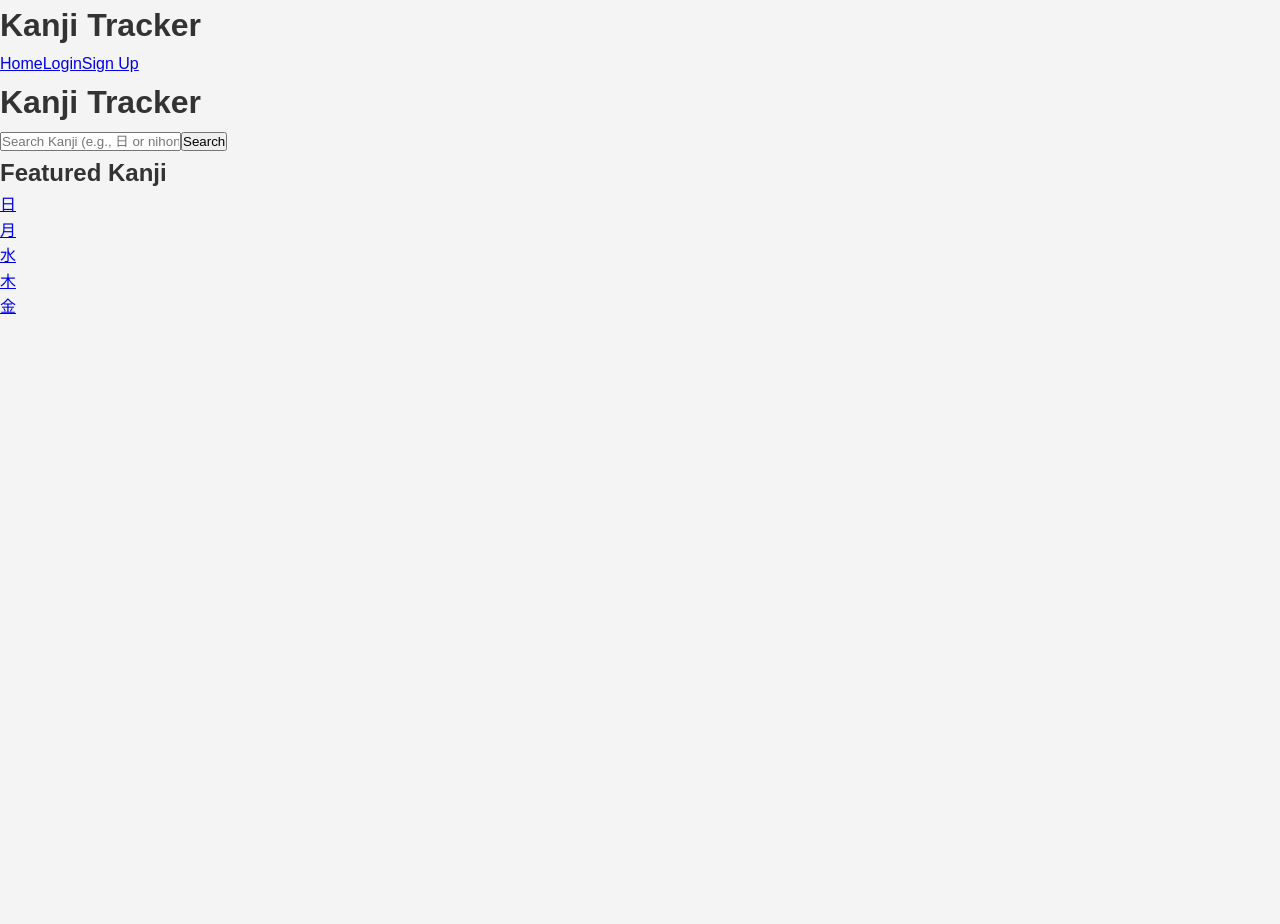
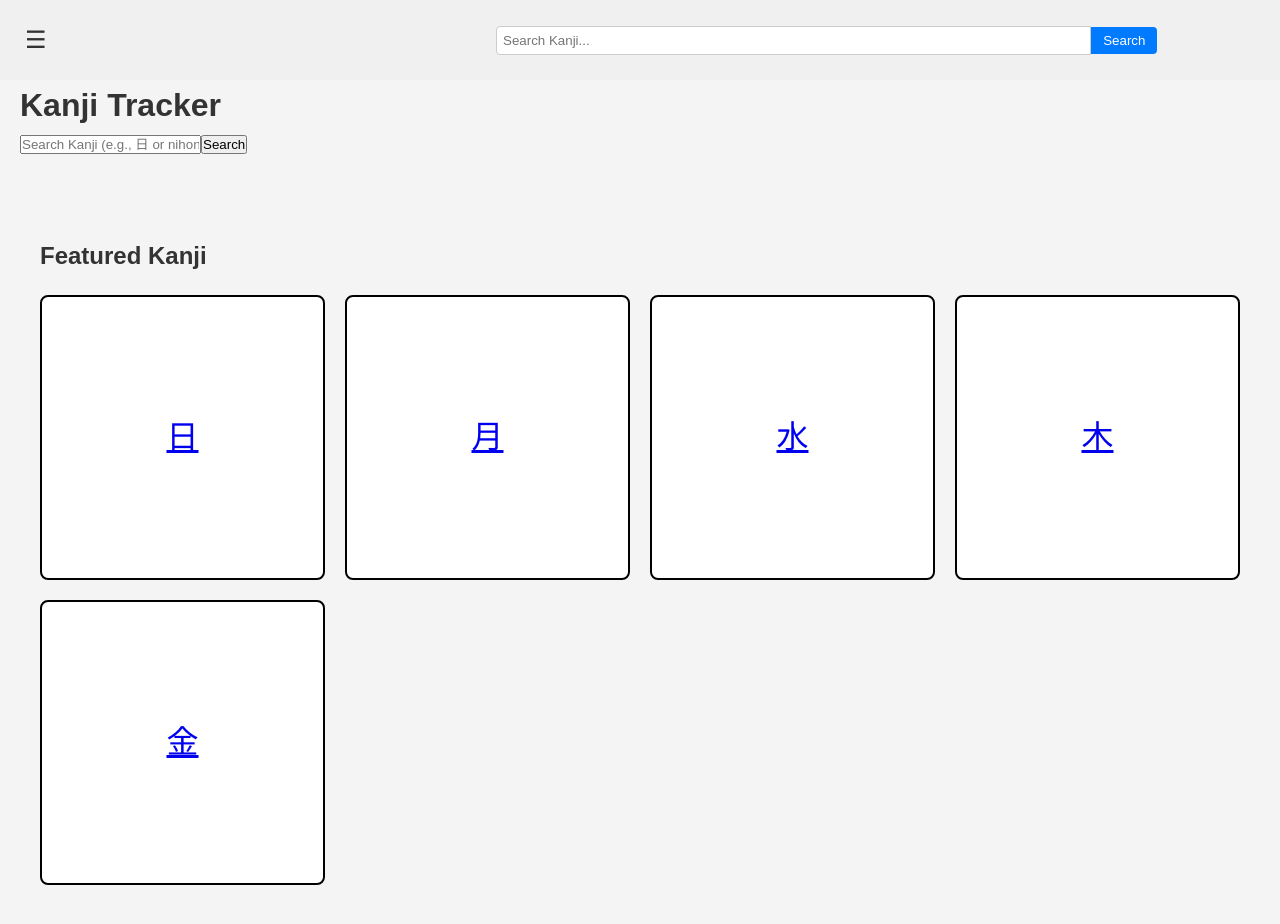
Before and after one commit to sally-z10/Kanji-Tracker, a React (Vite) app in the folder frontend/: page / in a window 1280 px wide. Shown: the top 924 px of the page. Before the commit the page ends 800 px from the top, so only its background shows below. Built offline with nearby package versions, Linux system fonts and the light colour scheme.

Commit message:
added styling but search bar meh

```diff
--- a/frontend/src/App.jsx
+++ b/frontend/src/App.jsx
@@ -7,10 +7,11 @@ import WordListPage from './pages/WordListPage';
 import HowToUsePage from './pages/HowToUsePage';
 import LoginPage from './pages/LoginPage';
 import SignupPage from './pages/SignUpPage';
-import { getUser } from './utils/api'; // Use getUser instead of getProfile
+import { getUser } from './utils/api';
 
 const App = () => {
   const [user, setUser] = useState(null);
+  const [sidebarOpen, setSidebarOpen] = useState(false);
 
   useEffect(() => {
     const token = localStorage.getItem('token');
@@ -34,21 +35,36 @@ const App = () => {
     setUser(null);
   };
 
+  const toggleSidebar = () => {
+    setSidebarOpen(!sidebarOpen);
+  };
+
   return (
     <Router>
-      <div className="flex">
-        {/* Sidebar */}
-        <div className="w-64 bg-gray-800 text-white h-screen p-4">
+      <div className="main-page">
+        <header className="header">
+          <button className="hamburger-menu" onClick={toggleSidebar}>
+            ☰
+          </button>
+          <div className="search-bar">
+            <input type="text" placeholder="Search Kanji..." />
+            <button>Search</button>
+          </div>
+        </header>
+        <aside className={`sidebar ${sidebarOpen ? 'open' : ''}`}>
+          <button className="close-button" onClick={toggleSidebar}>
+            ×
+          </button>
           <h1 className="text-2xl font-bold mb-4">Kanji Tracker</h1>
           <nav>
-            <Link to="/" className="block py-2 px-4 hover:bg-gray-700">Home</Link>
+            <Link to="/" className="block py-2 px-4 hover:bg-gray-700" onClick={toggleSidebar}>Home</Link>
             {user ? (
               <>
-                <Link to="/profile" className="block py-2 px-4 hover:bg-gray-700">Profile</Link>
-                <Link to="/wordlist" className="block py-2 px-4 hover:bg-gray-700">Your Word List</Link>
-                <Link to="/howtouse" className="block py-2 px-4 hover:bg-gray-700">How to Use</Link>
+                <Link to="/profile" className="block py-2 px-4 hover:bg-gray-700" onClick={toggleSidebar}>Profile</Link>
+                <Link to="/wordlist" className="block py-2 px-4 hover:bg-gray-700" onClick={toggleSidebar}>Your Word List</Link>
+                <Link to="/howtouse" className="block py-2 px-4 hover:bg-gray-700" onClick={toggleSidebar}>How to Use</Link>
                 <button
-                  onClick={handleLogout}
+                  onClick={() => { handleLogout(); toggleSidebar(); }}
                   className="block w-full text-left py-2 px-4 hover:bg-gray-700"
                 >
                   Logout
@@ -56,15 +72,13 @@ const App = () => {
               </>
             ) : (
               <>
-                <Link to="/login" className="block py-2 px-4 hover:bg-gray-700">Login</Link>
-                <Link to="/signup" className="block py-2 px-4 hover:bg-gray-700">Sign Up</Link>
+                <Link to="/login" className="block py-2 px-4 hover:bg-gray-700" onClick={toggleSidebar}>Login</Link>
+                <Link to="/signup" className="block py-2 px-4 hover:bg-gray-700" onClick={toggleSidebar}>Sign Up</Link>
               </>
             )}
           </nav>
-        </div>
-
-        {/* Main Content */}
-        <div className="flex-1 p-4">
+        </aside>
+        <main className={`main-content ${sidebarOpen ? 'ml-[200px]' : ''}`}>
           <Routes>
             <Route path="/" element={<MainPage />} />
             <Route path="/kanji/:kanji" element={<KanjiDetailPage />} />
@@ -74,7 +88,7 @@ const App = () => {
             <Route path="/login" element={<LoginPage />} />
             <Route path="/signup" element={<SignupPage />} />
           </Routes>
-        </div>
+        </main>
       </div>
     </Router>
   );
--- a/frontend/src/pages/MainPage.jsx
+++ b/frontend/src/pages/MainPage.jsx
@@ -43,15 +43,16 @@ const MainPage = () => {
         </button>
       </div>
 
+      <div className="main-content">
       {searchResults.length > 0 ? (
         <div>
           <h2 className="text-2xl font-semibold mb-2">Search Results</h2>
-          <div className="grid grid-cols-2 md:grid-cols-4 gap-4">
+          <div className="kanji-grid">
             {searchResults.map((result, index) => (
               <Link
                 to={`/kanji/${result.slug}`}
                 key={index}
-                className="border p-4 rounded shadow hover:bg-gray-100 text-center"
+                className="kanji-box"
               >
                 <div className="text-2xl">{result.kanji}</div>
                 <div>{result.reading}</div>
@@ -63,12 +64,12 @@ const MainPage = () => {
       ) : (
         <div>
           <h2 className="text-2xl font-semibold mb-2">Featured Kanji</h2>
-          <div className="grid grid-cols-2 md:grid-cols-4 gap-4">
+          <div className="kanji-grid">
             {kanjiList.map((kanji, index) => (
               <Link
                 to={`/kanji/${kanji}`}
                 key={index}
-                className="border p-4 rounded shadow hover:bg-gray-100 text-center"
+                className="kanji-box"
               >
                 <div className="text-2xl">{kanji}</div>
               </Link>
@@ -77,6 +78,7 @@ const MainPage = () => {
         </div>
       )}
     </div>
+  </div>
   );
 };
 
```
